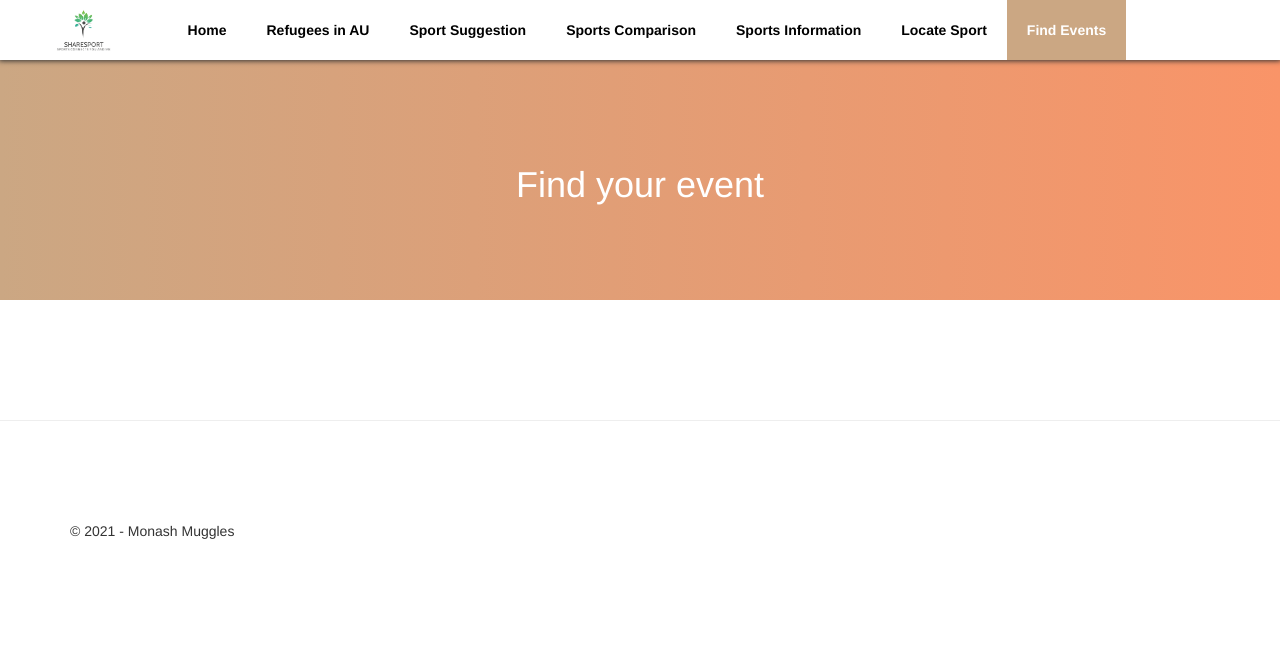
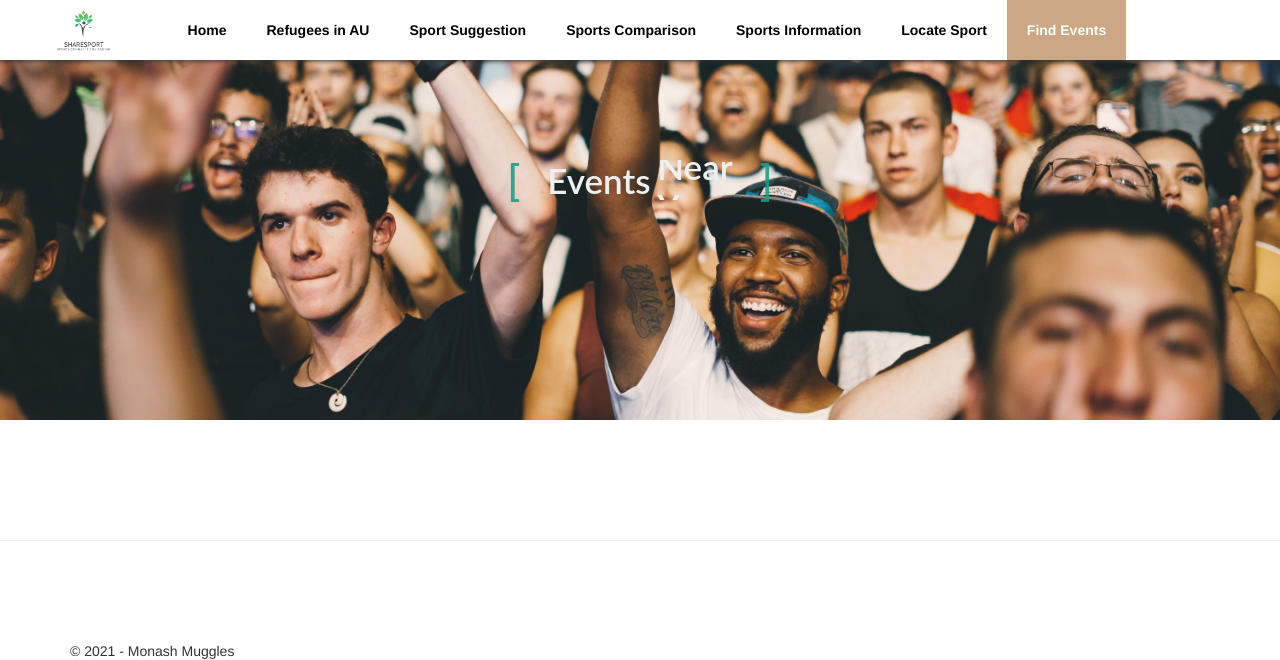
Before and after one commit to Onkar303/FIT5120, an ASP.NET MVC app: page /Home/Events in a window 1280 px wide. Shown: the top 660 px of the page. Run offline with ASP.NET Core 8 and stand-ins for ASP.NET MVC 5, Linux system fonts and the light colour scheme; the project's own start-up code is not run, and a stand-in starts its controllers and pages; some libraries are stand-ins or nearby versions; some web fonts are replaced.

Commit message:
minor bug fixes

```diff
--- a/FIT5120_Project_Refugees/Content/Event.css
+++ b/FIT5120_Project_Refugees/Content/Event.css
@@ -20,10 +20,16 @@
 
 
 .header {
-    height: 30vh;
+    height: 45vh;
     margin-top:60px;
     margin-bottom: 40px;
-    background: linear-gradient( 90deg,#CBA783 0%, #f99468 100%);
+   /* background: linear-gradient( 90deg,#CBA783 0%, #f99468 100%);*/
+
+    background-image:url("../Images/Events/SportsEvents.jpg");
+    background-repeat:no-repeat;
+    background-size:cover;
+    background-position:center;
+
     display:flex;
     justify-content:center;
     align-items:center;
@@ -132,3 +138,148 @@
         padding-left: 120px;
     }
 }
+
+
+
+/*
+    Animay
+*/
+
+
+.content {
+    transform:translate(0,0);
+    height: 160px;
+    overflow: hidden;
+    font-family: "Lato", sans-serif;
+    font-size: 35px;
+    line-height: 40px;
+    color: #ecf0f1;
+}
+
+.content__container {
+    font-weight: 600;
+    overflow: hidden;
+    height: 40px;
+    padding: 0 40px;
+}
+
+    .content__container:before {
+        content: "[";
+        left: 0;
+    }
+
+    .content__container:after {
+        content: "]";
+        position: absolute;
+        right: 0;
+    }
+
+    .content__container:after, .content__container:before {
+        position: absolute;
+        top: 0;
+        color: #16a085;
+        font-size: 42px;
+        line-height: 40px;
+        -webkit-animation-name: opacity;
+        -webkit-animation-duration: 2s;
+        -webkit-animation-iteration-count: infinite;
+        animation-name: opacity;
+        animation-duration: 2s;
+        animation-iteration-count: infinite;
+    }
+
+.content__container__text {
+    display: inline;
+    float: left;
+    margin: 0;
+}
+
+.content__container__list {
+    margin-top: 0;
+    padding-left: 110px;
+    text-align: left;
+    list-style: none;
+    -webkit-animation-name: change;
+    -webkit-animation-duration: 10s;
+    -webkit-animation-iteration-count: infinite;
+    animation-name: change;
+    animation-duration: 10s;
+    animation-iteration-count: infinite;
+}
+
+.content__container__list__item {
+    line-height: 40px;
+    margin: 0;
+}
+
+@-webkit-keyframes opacity {
+    0%, 100% {
+        opacity: 0;
+    }
+
+    50% {
+        opacity: 1;
+    }
+}
+
+@-webkit-keyframes change {
+    0%, 12.66%, 100% {
+        transform: translate3d(0, 0, 0);
+    }
+
+    16.66%, 29.32% {
+        transform: translate3d(0, -30%, 0);
+    }
+
+    33.32%, 45.98% {
+        transform: translate3d(0, -55%, 0);
+    }
+
+    49.98%, 62.64% {
+        transform: translate3d(0, -80%, 0);
+    }
+
+    66.64%, 79.3% {
+        transform: translate3d(0, -55%, 0);
+    }
+
+    83.3%, 95.96% {
+        transform: translate3d(0, -25%, 0);
+    }
+}
+
+@keyframes opacity {
+    0%, 100% {
+        opacity: 0;
+    }
+
+    50% {
+        opacity: 1;
+    }
+}
+
+@keyframes change {
+    0%, 12.66%, 100% {
+        transform: translate3d(0, 0, 0);
+    }
+
+   16.66%, 29.32% {
+        transform: translate3d(0, -30%, 0);
+    }
+
+    33.32%, 45.98% {
+        transform: translate3d(0, -50%, 0);
+    }
+
+    /*49.98%, 62.64% {
+        transform: translate3d(0, -75%, 0);
+    }
+
+    66.64%, 79.3% {
+        transform: translate3d(0, -50%, 0);
+    }
+
+    83.3%, 95.96% {
+        transform: translate3d(0, -25%, 0);
+    }*/
+}
--- a/FIT5120_Project_Refugees/Views/Home/Contact.cshtml
+++ b/FIT5120_Project_Refugees/Views/Home/Contact.cshtml
@@ -58,8 +58,8 @@
     <link rel="stylesheet" href="nicepage.css" media="screen">
     <link rel="stylesheet" href="Compare.css" media="screen">
 
-    <link id="u-theme-google-font" rel="stylesheet" href="https://fonts.googleapis.com/css?family=Open+Sans:300,300i,400,400i,600,600i,700,700i,800,800i|Roboto:100,100i,300,300i,400,400i,500,500i,700,700i,900,900i">
-    <link id="u-page-google-font" rel="stylesheet" href="https://fonts.googleapis.com/css?family=Raleway:100,100i,200,200i,300,300i,400,400i,500,500i,600,600i,700,700i,800,800i,900,900i">
+    @*<link id="u-theme-google-font" rel="stylesheet" href="https://fonts.googleapis.com/css?family=Open+Sans:300,300i,400,400i,600,600i,700,700i,800,800i|Roboto:100,100i,300,300i,400,400i,500,500i,700,700i,900,900i">
+    <link id="u-page-google-font" rel="stylesheet" href="https://fonts.googleapis.com/css?family=Raleway:100,100i,200,200i,300,300i,400,400i,500,500i,600,600i,700,700i,800,800i,900,900i">*@
 
 </head>
 
--- a/FIT5120_Project_Refugees/Views/Home/Events.cshtml
+++ b/FIT5120_Project_Refugees/Views/Home/Events.cshtml
@@ -42,7 +42,20 @@
 
 <div class="header">
 
-    <h1>Find your event</h1>
+
+    <div class="content">
+        <div class="content__container">
+            <p class="content__container__text">
+                Events
+            </p>
+
+            <ul class="content__container__list">
+                <li class="content__container__list__item">Near</li>
+                <li class="content__container__list__item">You</li>
+            </ul>
+        </div>
+    </div>
+
 
 </div>
 
--- a/FIT5120_Project_Refugees/Views/Home/SportsInformation.cshtml
+++ b/FIT5120_Project_Refugees/Views/Home/SportsInformation.cshtml
@@ -108,7 +108,7 @@
 
 
     <div class="section">
-        <p class="sectionTitle"> Slangs </p>
+        <p class="sectionTitle"> Terms </p>
         <p class="sectionInformation">
 
 
```
Also changed, not shown: FIT5120_Project_Refugees/FIT5120_Project_Refugees.csproj, FIT5120_Project_Refugees/Images/Events/SportsEvents.jpg (added).
